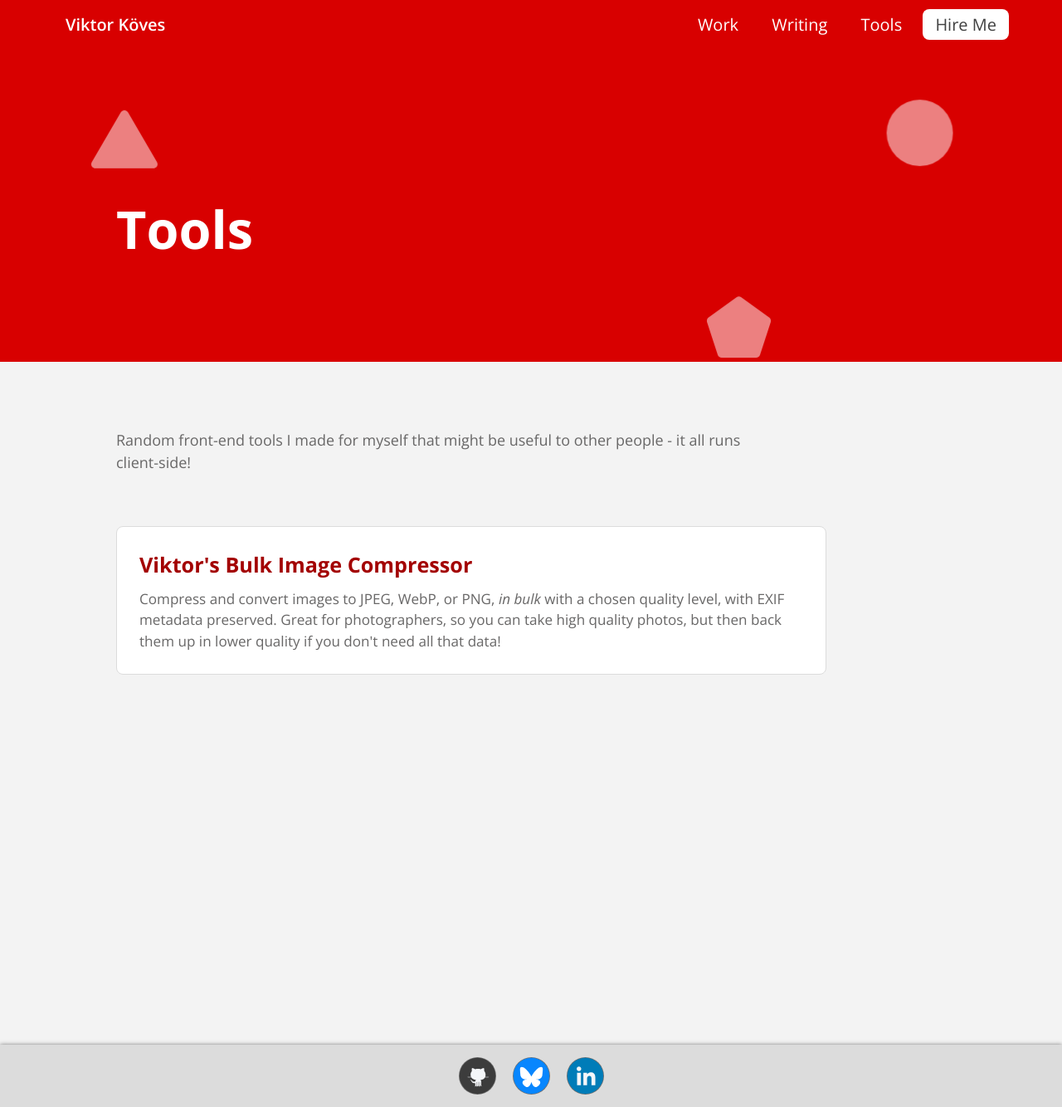
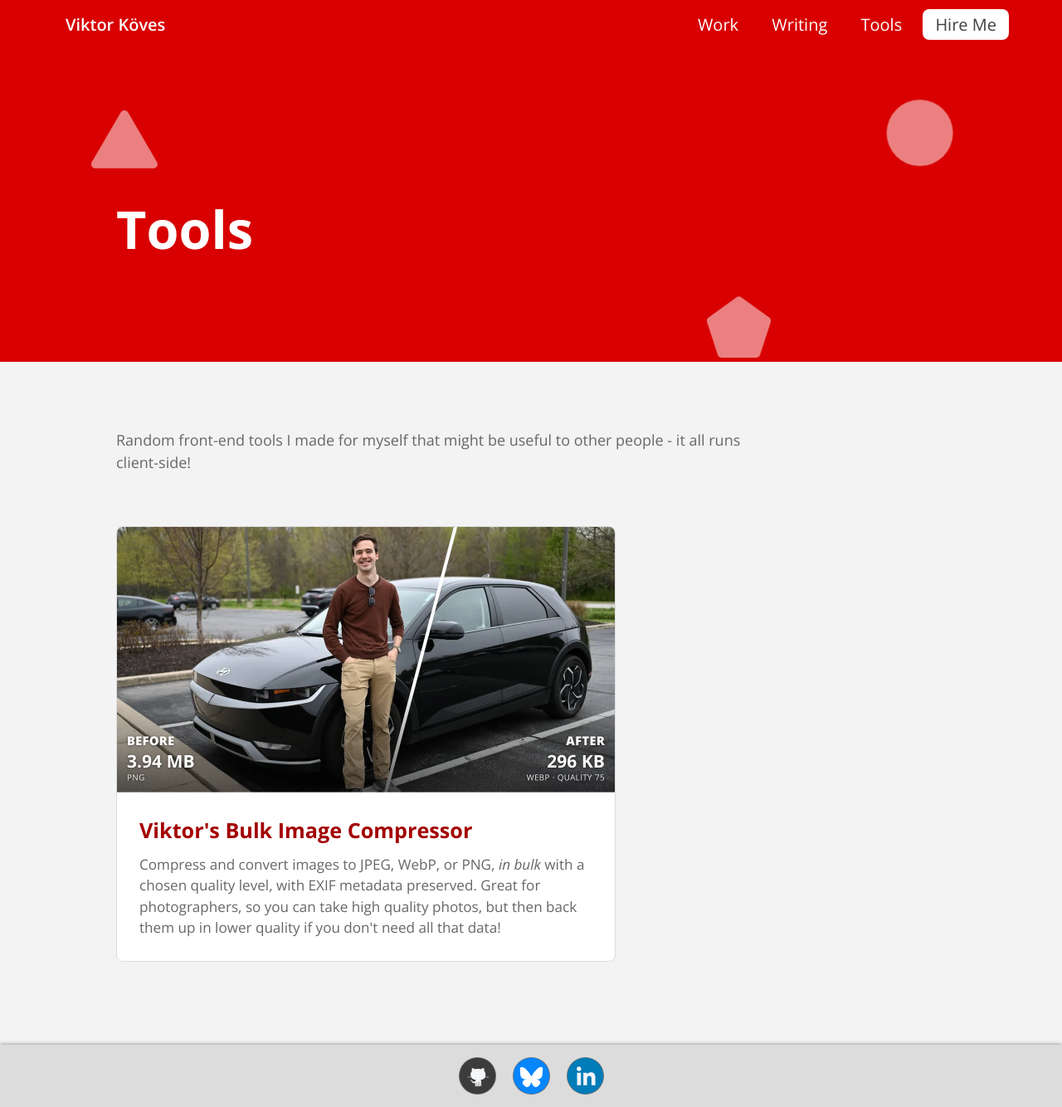
Before and after one commit to vkoves/vkoves.github.io, a Jekyll site: the page built from tools.html, in a window 1280 px wide and 1334 px high. Shown: the whole window at 83% size. Built offline with Jekyll 4.4.1, drawn with Linux system fonts in a browser that asks for light colours.

```diff
--- a/_sass/variables/_sizing.scss
+++ b/_sass/variables/_sizing.scss
@@ -28,6 +28,14 @@
 // Divider under the mobile header, shown only while the menu is open
 $header-mob-border-width: 3px;
 
+// Fixed size for a card's banner image, e.g. a post thumbnail or tool preview.
+// Capped to the card's own width on narrower screens.
+$card-banner-width: 600px;
+$card-banner-height: 300px;
+$card-banner-radius: 8px;
+// Space between a card banner and the content below it
+$card-banner-margin-bottom: 12px;
+
 // Breakpoints
 $tablet-max-width: 1200px;
 $mobile-max-width:  800px;                    // 800px
--- a/css/pages/tools.scss
+++ b/css/pages/tools.scss
@@ -18,14 +18,29 @@
 
 .tool-card {
   display: block;
-  max-width: $thin-width;
-  padding: 1.5rem;
+  // Match the writing page's post-thumbnail width, so the image can sit
+  // edge-to-edge with no padding around it
+  max-width: $card-banner-width;
+  overflow: hidden;
   border: 1px solid var(--dark-bg-color);
   border-radius: 8px;
   background: var(--light-bg-color);
   color: var(--text-color);
   text-decoration: none;
   transition: border-color 0.2s, box-shadow 0.2s;
+
+  // Sized by its own aspect ratio rather than cropped to $card-banner-height:
+  // the demo image already has its text baked in near the bottom edge, so
+  // forcing a mismatched aspect ratio via object-fit: cover would crop into it
+  &-image {
+    display: block;
+    width: 100%;
+    height: auto;
+  }
+
+  &-body {
+    padding: 1.5rem;
+  }
 
   h2 {
     font-size: 1.4rem;
@@ -40,7 +55,10 @@
     font-size: 0.95rem;
   }
 
-  &:hover {
+  &:hover, &:focus {
+    // The global `a` hover style underlines everything inside - override it
+    // since the card body isn't itself a link
+    text-decoration: none;
     border-color: var(--brand-bg-color);
     box-shadow: 0 2px 8px rgba(0, 0, 0, 0.1);
 
--- a/css/writing.scss
+++ b/css/writing.scss
@@ -45,11 +45,9 @@
 
 /* Post List Styling on the Posts page */
 
-// Banner image above each post's title. Fixed size so every card in the list
-// matches, capped to the card width on narrower screens.
-$post-banner-width: 600px;
-$post-banner-height: 300px;
-$post-banner-radius: 8px;
+// Banner image above each post's title. Size comes from the shared
+// $card-banner-* variables so it matches other card banners (e.g. tool
+// previews) across the site.
 // Inset of the title from the banner's edges
 $post-banner-text-padding: 16px;
 // Extra room above the title so the gradient has space to fade in from
@@ -64,8 +62,6 @@
   rgba(0, 0, 0, 0.8) 40%,
   rgba(0, 0, 0, 0) 100%
 );
-// Space between the banner and the excerpt below it
-$post-banner-margin-bottom: 12px;
 
 .post-list {
   padding-left: 0px;
@@ -87,17 +83,17 @@
   &.-with-image {
     .post-heading {
       position: relative;
-      margin-bottom: $post-banner-margin-bottom;
-      border-radius: $post-banner-radius;
+      margin-bottom: $card-banner-margin-bottom;
+      border-radius: $card-banner-radius;
       overflow: hidden;
       // Push the title band to the bottom of the banner
       display: flex;
       flex-direction: column;
       justify-content: flex-end;
-      width: $post-banner-width;
+      width: $card-banner-width;
       // Never wider than the card it sits in
       max-width: 100%;
-      height: $post-banner-height;
+      height: $card-banner-height;
       isolation: isolate;
 
       // The scrim rides on the title band rather than the whole banner, so only
--- a/tools.html
+++ b/tools.html
@@ -15,11 +15,21 @@
   </p>
 
   <a href="/tools/img-compressor" class="tool-card">
+    <img
+      class="tool-card-image"
+      src="/images/tools/img-compressor-demo.webp"
+      alt="A before and after of a photo split diagonally - the original PNG is 3.94 MB, the compressed WebP is 296 KB"
+      width="1200"
+      height="640"
+    >
+
+    <div class="tool-card-body">
       <h2>Viktor's Bulk Image Compressor</h2>
       <p>
         Compress and convert images to JPEG, WebP, or PNG, <em>in bulk</em> with a chosen quality
         level, with EXIF metadata preserved. Great for photographers, so you can take high quality
         photos, but then back them up in lower quality if you don't need all that data!
       </p>
+    </div>
   </a>
 </section>
```
Also changed, not shown: images/tools/img-compressor-demo.webp (added). Lines whose indentation alone changed are shown as unchanged.
